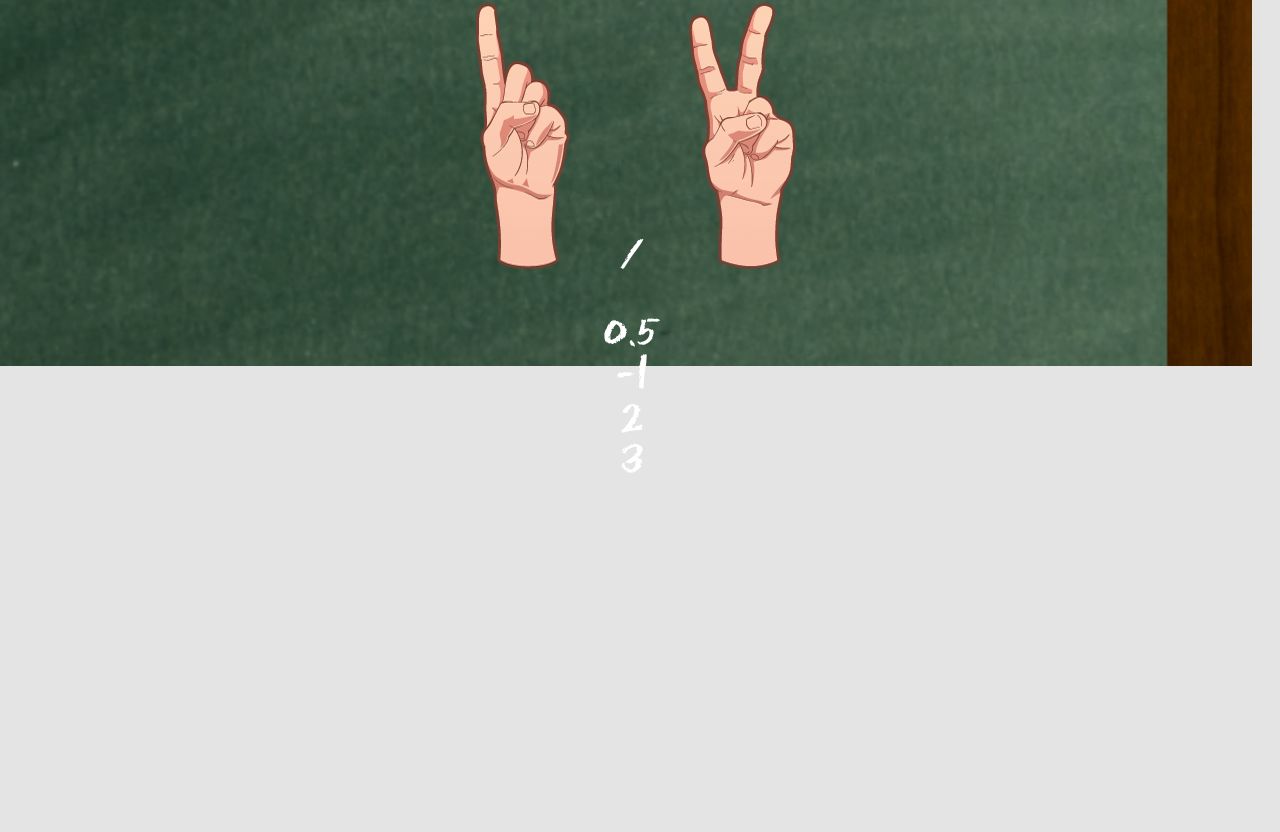
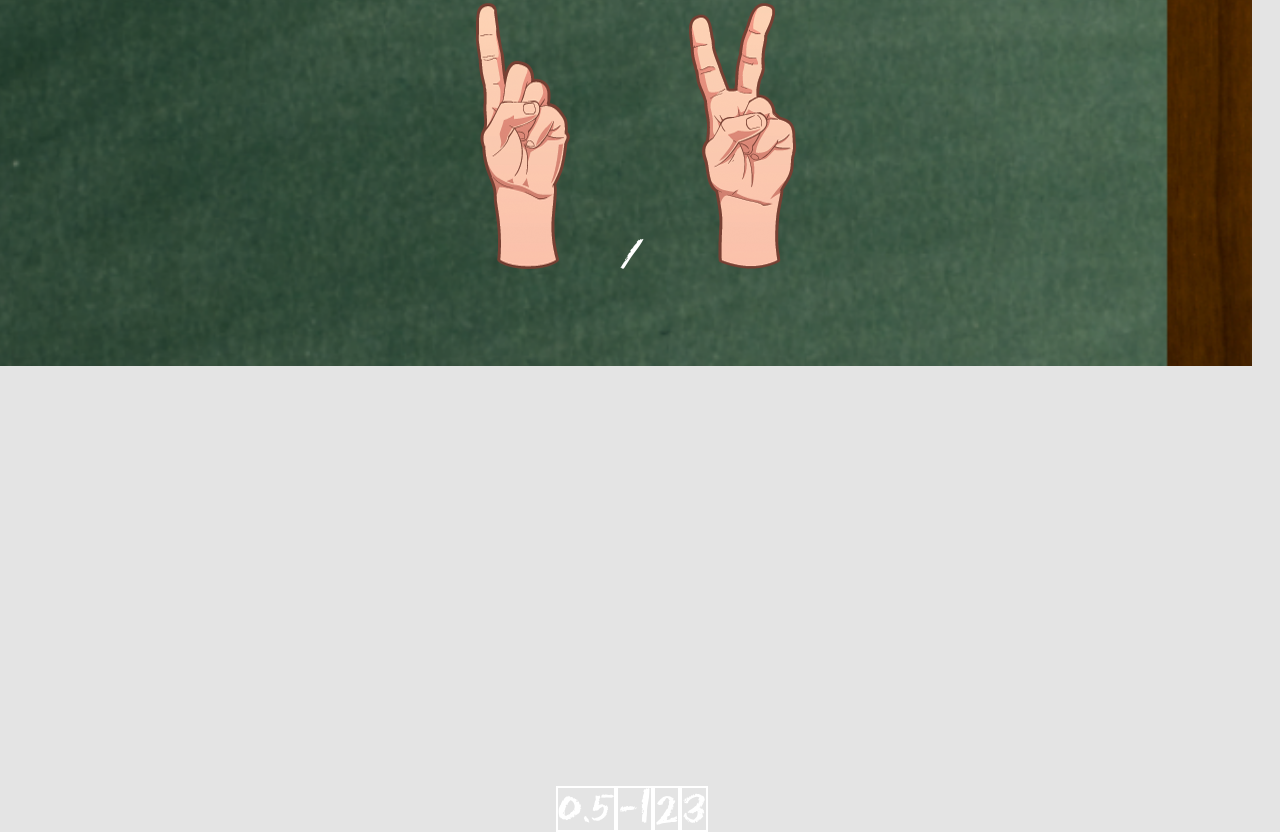
Before and after one commit to HenriqueChamizo/fat_hum_project, a plain HTML site: page www/jogar.html in a window 1280 px wide. Shown: the part 494-1326 px from the top of the page. Before the commit the page ends 974 px from the top, so only its background shows below. Drawn offline with Linux system fonts and the light colour scheme.

Commit message:
change moptions

```diff
--- a/www/css/index.css
+++ b/www/css/index.css
@@ -100,6 +100,18 @@ body {
 
 .handsGame li { display: inline; }
 
+
+.optionsGame {
+    margin-top: 40%;
+    list-style:none;
+}
+
+.optionsGame li {
+    display: inline;
+    border: 2px solid #fff;
+}
+
+
 /* Landscape layout (with min-width) */
 @media screen and (min-aspect-ratio: 1/1) and (min-width:400px) {
     .app {
--- a/www/jogar.html
+++ b/www/jogar.html
@@ -27,18 +27,19 @@
 			var startTime = 5;
 			var endTime = 0;
 		 	var timer = startTime;
-			setInterval(function() {
-				if(timer <= endTime){
-			    	timer = 5;
-			    }
-			    if(timer == startTime){
-			    	score += 1;
-			    	$('#score').html(score)
-			    	$('#main').html(start())
-			    }
-			    timer = timer - 1;
-			    $('#timer').html(timer)
-			}, 1000);
+		 	$('#main').html(start())
+			// setInterval(function() {
+			// 	if(timer <= endTime){
+			//     	timer = 5;
+			//     }
+			//     if(timer == startTime){
+			//     	score += 1;
+			//     	$('#score').html(score)
+
+			//     }
+			//     timer = timer - 1;
+			//     $('#timer').html(timer)
+			// }, 1000);
 
 		})
 
--- a/www/js/mainGame.js
+++ b/www/js/mainGame.js
@@ -14,6 +14,15 @@ function getSignal(){
   return signals[Math.floor(Math.random() * (max - min + 1)) + min];
 }
 
+function clickOption(op, h1, h2, sg){
+  result = getResult(h1,h2,sg)
+  if (op == result){
+    score += 10;
+    return true
+  }else{
+    return false
+  }
+}
 
 function getResult(h1,h2,sig){
 	var calc = ""+h1+sig+h2+""
@@ -62,7 +71,7 @@ function start(){
 
   html += '<ul class="optionsGame">';
   for (var i = 0; i < options.length; i++) {
-    html += '<li>'+options[i]+'</li>';
+    html += '<li onclick="clickOption('+options[i]+', '+handOneValue+','+handTwoValue+','+signal+')">'+options[i]+'</li>';
   }
   html += '</ul>'
   return body = html;
```
